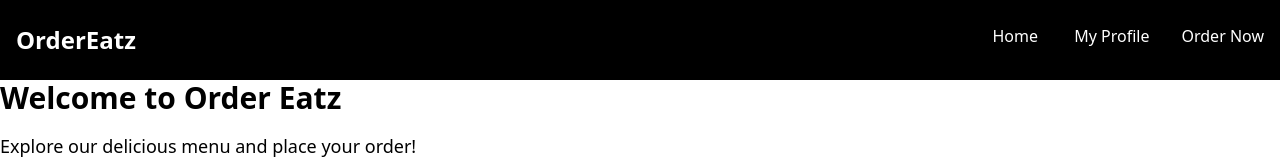
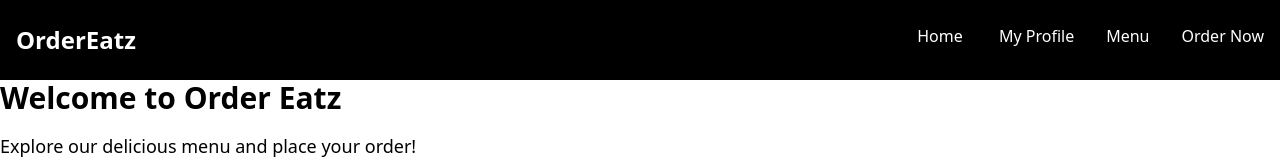
Before and after one commit to psantos2107/order-eatz, a React (Vite) app: page / in a window 1280 px wide. Shown: the top 160 px of the page. Built offline with nearby package versions, Linux system fonts and the light colour scheme.

Commit message:
fixed navbar up

```diff
--- a/src/App.jsx
+++ b/src/App.jsx
@@ -7,7 +7,7 @@ import FoodShowPage from "./pages/FoodShowPage";
 import UserProfilePage from "./pages/UserProfilePage";
 import SignUpPage from "./pages/SignUpPage";
 import OrderPage from "./pages/OrderPage";
-import Header from "./components/NavBar";
+import Header from "./components/Header";
 import Footer from "./components/Footer";
 
 function App() {
--- a/src/components/NavBar.jsx
+++ b/src/components/Header.jsx
@@ -1,7 +1,7 @@
 import React from "react";
 import { Link } from "react-router-dom";
 
-const NavBar = () => {
+const Header = () => {
   return (
     <div className="bg-black py-6 justify-between flex fixed w-full top-0 left-0">
       <div className="text-white ml-4 text-2xl font-bold">OrderEatz</div>
@@ -9,9 +9,12 @@ const NavBar = () => {
         <Link className="mx-4" to="/home">
           Home
         </Link>
-        <Link className="mx-4" to="/user">
+        <Link className="mx-4" to="/user/:id">
           {" "}
           My Profile
+        </Link>
+        <Link className="mx-4" to="/food">
+          Menu
         </Link>
         <Link className="mx-4" to="/order">
           Order Now
@@ -21,4 +24,4 @@ const NavBar = () => {
   );
 };
 
-export default NavBar;
+export default Header;
```
